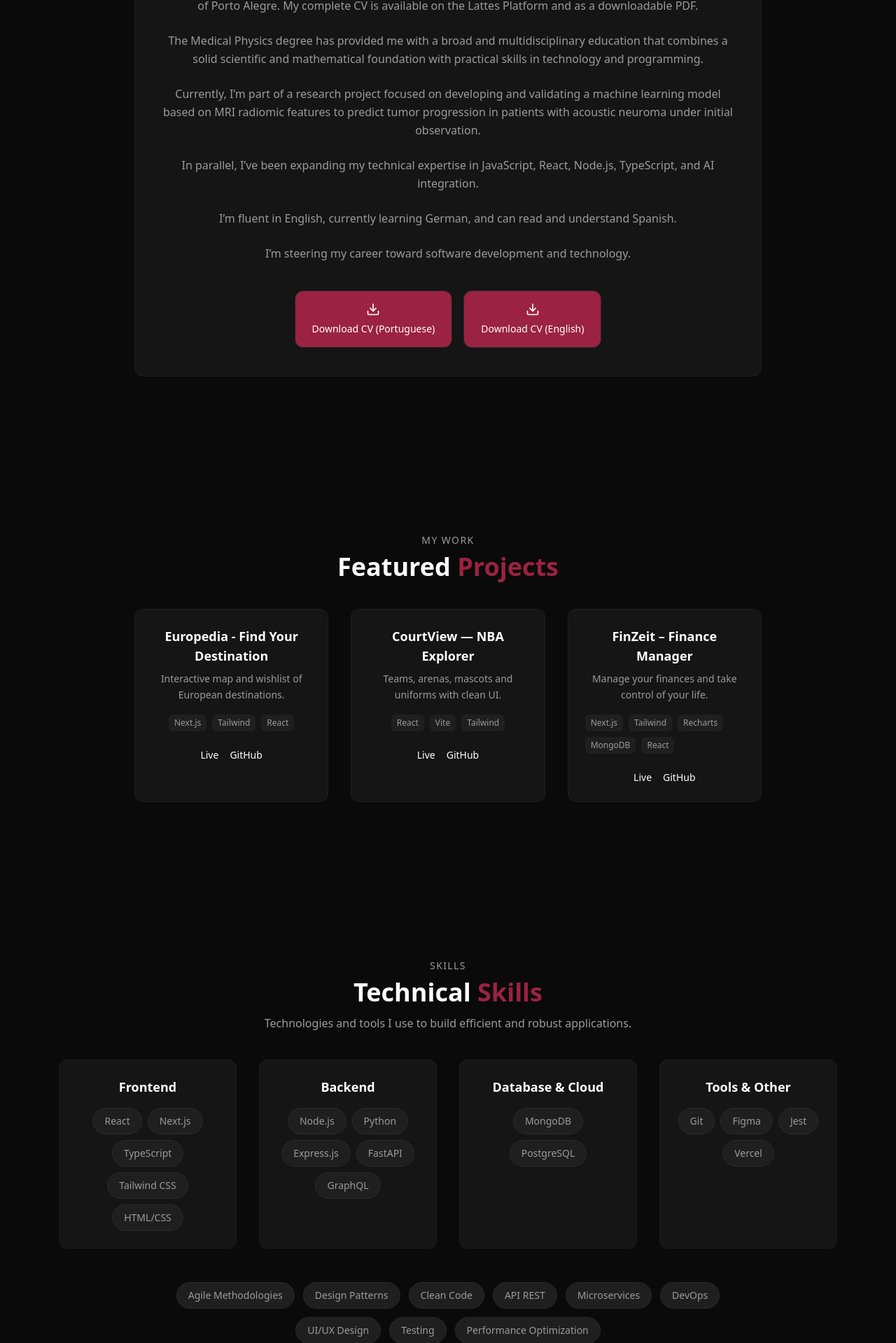
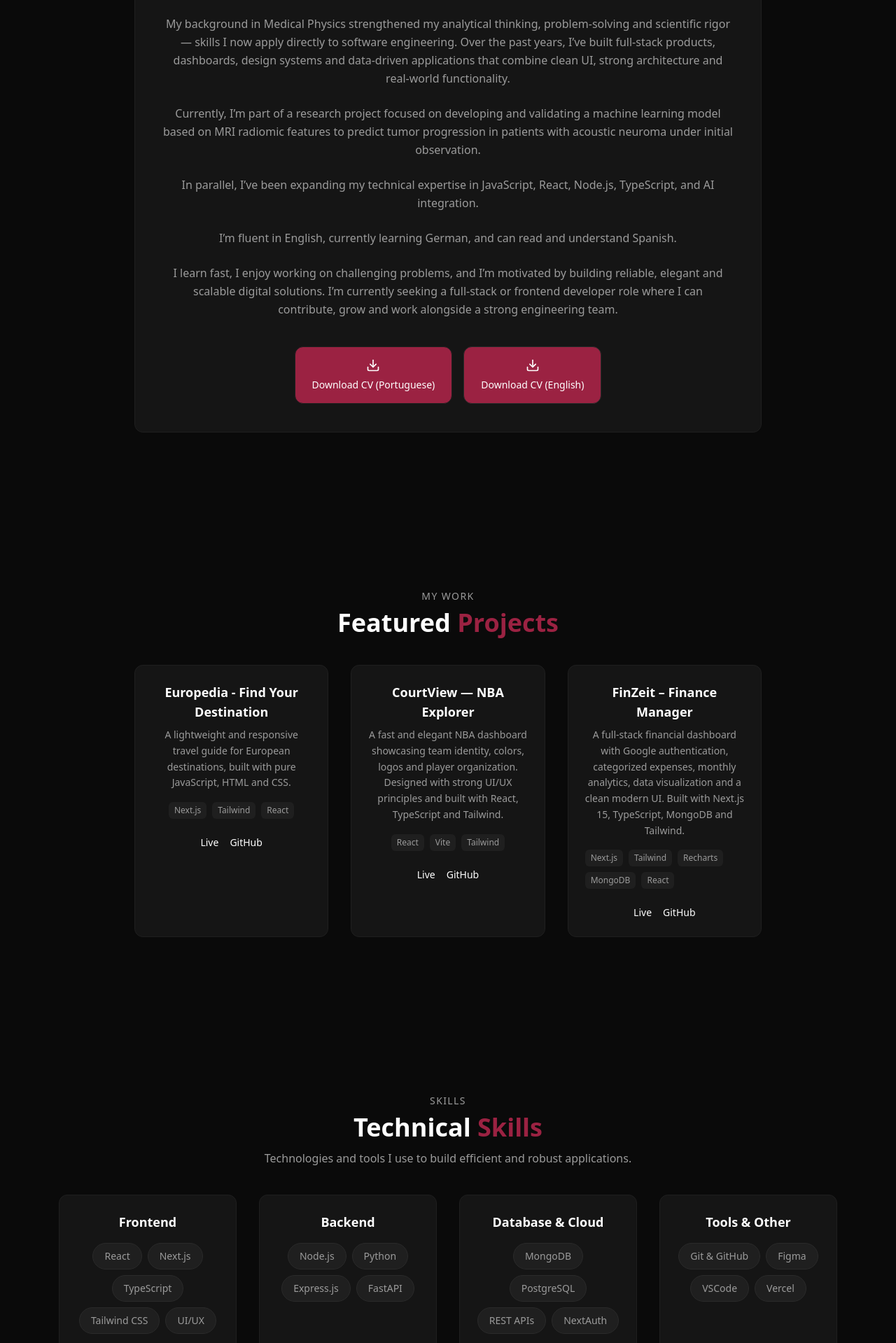
Before and after one commit to felipebborges2/portfolio-felipe, a Next.js app: page / in a window 1280 px wide. Shown: the part 878-2797 px from the top of the page at 70% size. Built offline with nearby package versions, Linux system fonts and the light colour scheme.

Commit message:
skills, hero and multiple changes

```diff
--- a/src/components/sections/Skills.tsx
+++ b/src/components/sections/Skills.tsx
@@ -11,35 +11,30 @@ export default function Skills() {
     {
       title: t("skills.groups.frontend"),
       color: "text-[#9b2242]",
-      skills: ["React", "Next.js", "TypeScript", "Tailwind CSS", "HTML/CSS"],
+      skills: ["React", "Next.js", "TypeScript", "Tailwind CSS", "UI/UX"],
     },
     {
       title: t("skills.groups.backend"),
       color: "text-[#9b2242]",
-      skills: ["Node.js", "Python", "Express.js", "FastAPI", "GraphQL"],
+      skills: ["Node.js", "Python", "Express.js", "FastAPI"],
     },
     {
       title: t("skills.groups.dbcloud"),
       color: "text-[#9b2242]",
-      skills: ["MongoDB", "PostgreSQL"],
+      skills: ["MongoDB", "PostgreSQL", "REST APIs", "NextAuth"],
     },
     {
       title: t("skills.groups.tools"),
       color: "text-[#9b2242]",
-      skills: ["Git", "Figma", "Jest", "Vercel"],
+      skills: ["Git & GitHub", "Figma", "VSCode", "Vercel"],
     },
   ];
 
   const extraSkills = [
-    "Agile Methodologies",
-    "Design Patterns",
-    "Clean Code",
-    "API REST",
-    "Microservices",
-    "DevOps",
-    "UI/UX Design",
-    "Testing",
-    "Performance Optimization",
+    "Responsive Design",
+    "API Integration",
+    "Componentization",
+    "State Management"
   ];
 
   return (
--- a/src/i18n/translations.ts
+++ b/src/i18n/translations.ts
@@ -17,7 +17,7 @@ export const translations = {
     hero: {
       title: "Hi, I’m Felipe Borges",
       subtitle:
-        "Medical Physics Student & Full Stack Developer — combining scientific precision and engineering creativity to build intelligent, elegant, and data-driven digital solutions.",
+        "Medical Physics Student & Full Stack Developer — building modern, fast and elegant applications with Next.js, TypeScript and clean UI.",
       ctaContact: "Contact Me",
       ctaProjects: "View Projects",
     },
@@ -25,11 +25,11 @@ export const translations = {
     about: {
       heading: "About",
       p1: "I’m Felipe Borges, a 23-year-old Medical Physics student at UFCSPA — Federal University of Health Sciences of Porto Alegre. My complete CV is available on the Lattes Platform and as a downloadable PDF.",
-      p2: "The Medical Physics degree has provided me with a broad and multidisciplinary education that combines a solid scientific and mathematical foundation with practical skills in technology and programming.",
+      p2: "My background in Medical Physics strengthened my analytical thinking, problem-solving and scientific rigor — skills I now apply directly to software engineering. Over the past years, I’ve built full-stack products, dashboards, design systems and data-driven applications that combine clean UI, strong architecture and real-world functionality.",
       p3: "Currently, I’m part of a research project focused on developing and validating a machine learning model based on MRI radiomic features to predict tumor progression in patients with acoustic neuroma under initial observation.",
       p4: "In parallel, I’ve been expanding my technical expertise in JavaScript, React, Node.js, TypeScript, and AI integration.",
       p5: "I’m fluent in English, currently learning German, and can read and understand Spanish.",
-      p6: "I’m steering my career toward software development and technology.",
+      p6: "I learn fast, I enjoy working on challenging problems, and I’m motivated by building reliable, elegant and scalable digital solutions. I’m currently seeking a full-stack or frontend developer role where I can contribute, grow and work alongside a strong engineering team.",
       cvPt: "Download CV (Portuguese)",
       cvEn: "Download CV (English)",
     },
@@ -42,11 +42,11 @@ export const translations = {
       live: "Live",
       github: "GitHub",
       europediaDesc:
-        "Interactive map and wishlist of European destinations.",
+        "A lightweight and responsive travel guide for European destinations, built with pure JavaScript, HTML and CSS.",
       courtviewDesc:
-        "Teams, arenas, mascots and uniforms with clean UI.",
+        "A fast and elegant NBA dashboard showcasing team identity, colors, logos and player organization. Designed with strong UI/UX principles and built with React, TypeScript and Tailwind.",
       finzeitDesc:
-        "Manage your finances and take control of your life.",
+        "A full-stack financial dashboard with Google authentication, categorized expenses, monthly analytics, data visualization and a clean modern UI. Built with Next.js 15, TypeScript, MongoDB and Tailwind.",
     },
 
     // 🔹 SKILLS
@@ -71,9 +71,9 @@ export const translations = {
       highlight: "Languages",
       list: {
         pt: { name: "Portuguese", level: "Native" },
-        en: { name: "English", level: "Proficient (C2)" },
-        es: { name: "Spanish", level: "Intermediate (B1)" },
-        de: { name: "German", level: "Beginner (A1)" },
+        en: { name: "English", level: "Proficient" },
+        es: { name: "Spanish", level: "Intermediate" },
+        de: { name: "German", level: "Beginner" },
       },
     },
 
@@ -109,7 +109,7 @@ export const translations = {
     contact: {
       heading: "Get in Touch",
       title: "Let's Connect",
-      p: "I’m always open to new opportunities, collaborations, and meaningful conversations.",
+      p: "Open to remote, hybrid or on-site opportunities — internship, junior or full-stack positions.",
       email: "Email",
       whatsapp: "WhatsApp",
       location: "Location",
@@ -136,22 +136,22 @@ export const translations = {
     hero: {
       title: "Olá, eu sou Felipe Borges",
       subtitle:
-        "Graduando em Física Médica e Desenvolvedor Full Stack — unindo precisão científica e criatividade de engenharia para construir soluções digitais elegantes, inteligentes e orientadas por dados.",
+        "Graduando em Física Médica e Desenvolvedor Full Stack — Criando aplicações modernas, rápidas e elegantes com Next.js, TypeScript e uma interface de usuário limpa.",
       ctaContact: "Fale Comigo",
       ctaProjects: "Ver Projetos",
     },
     // 🔹 ABOUT
     about: {
       heading: "Sobre",
-      p1: "Tenho 23 anos e curso Física Médica na UFCSPA — Universidade Federal de Ciências da Saúde de Porto Alegre.",
-      p2: "A graduação em Física Médica me proporcionou uma formação ampla e multidisciplinar...",
-      p3: "Atualmente, faço parte de um projeto de pesquisa voltado ao desenvolvimento e validação de um modelo de machine learning...",
-      p4: "Paralelamente, venho me aprofundando em JavaScript, React, Node, TypeScript e integração com IA.",
-      p5: "Sou fluente em inglês, estou aprendendo alemão e compreendo bem espanhol.",
-      p6: "Busco direcionar minha carreira para a área de desenvolvimento e tecnologia.",
-      cvPt: "Baixar Currículo (Português)",
-      cvEn: "Baixar Currículo (Inglês)",
-    },
+p1: "Sou Felipe Borges, um estudante de Física Médica de 23 anos da UFCSPA — Universidade Federal de Ciências da Saúde de Porto Alegre. Meu currículo completo está disponível na Plataforma Lattes e como um PDF para download.",
+p2: "Minha formação em Física Médica fortaleceu meu pensamento analítico, minha capacidade de resolução de problemas e meu rigor científico — habilidades que agora aplico diretamente à engenharia de software. Nos últimos anos, desenvolvi produtos full-stack, dashboards, sistemas de design e aplicativos orientados a dados que combinam interfaces de usuário limpas, arquitetura robusta e funcionalidades práticas.",
+p3: "Atualmente, participo de um projeto de pesquisa focado no desenvolvimento e validação de um modelo de aprendizado de máquina baseado em características radiômicas de ressonância magnética para prever a progressão tumoral em pacientes com neurinoma do acústico em observação inicial.",
+p4: "Paralelamente, tenho expandido minha expertise técnica em JavaScript, React, Node.js, TypeScript e integração de IA.",
+p5: "Sou fluente em inglês, estou aprendendo alemão e consigo ler e entender Espanhol.",
+p6: "Aprendo rápido, gosto de trabalhar em problemas desafiadores e sou motivado por construir soluções digitais confiáveis, elegantes e escaláveis. Atualmente, estou buscando uma vaga de desenvolvedor full-stack ou frontend onde eu possa contribuir, crescer e trabalhar ao lado de uma equipe de engenharia sólida.",
+cvPt: "Baixar CV (Português)",
+cvEn: "Baixar CV (Inglês)",
+},
 
     // 🔹 PROJECTS
     projects: {
@@ -161,9 +161,11 @@ export const translations = {
       live: "Ver Online",
       github: "GitHub",
       europediaDesc:
-        "Mapa interativo e lista de desejos de destinos da Europa.",
+        "Um guia de viagens leve e responsivo para destinos europeus, desenvolvido com JavaScript, HTML e CSS puros.",
       courtviewDesc:
-        "Times, arenas, mascotes e uniformes em uma interface limpa.",
+        "Um painel de controle da NBA rápido e elegante que exibe a identidade da equipe, cores, logotipos e organização dos jogadores. Projetado com sólidos princípios de UI/UX e construído com React, TypeScript e Tailwind.",
+      finzeitDesc:
+      "Um painel financeiro completo com autenticação do Google, despesas categorizadas, análises mensais, visualização de dados e uma interface de usuário moderna e intuitiva. Desenvolvido com Next.js 15, TypeScript, MongoDB e Tailwind.",
     },
 
     // 🔹 SKILLS
@@ -188,9 +190,9 @@ export const translations = {
       highlight: "Faladas",
       list: {
         pt: { name: "Português", level: "Nativo" },
-        en: { name: "Inglês", level: "Proficiente (C2)" },
-        es: { name: "Espanhol", level: "Intermediário (B1)" },
-        de: { name: "Alemão", level: "Iniciante (A1)" },
+        en: { name: "Inglês", level: "Proficiente" },
+        es: { name: "Espanhol", level: "Intermediário" },
+        de: { name: "Alemão", level: "Iniciante" },
       },
     },
 
@@ -226,7 +228,7 @@ export const translations = {
     contact: {
       heading: "Entre em Contato",
       title: "Vamos Conversar",
-      p: "Estou aberto a novas oportunidades, colaborações e boas conversas. Fale comigo — vou responder o quanto antes.",
+      p: "Aberto a oportunidades remotas, híbridas ou presenciais — estágios, vagas para desenvolvedores júnior ou full-stack.",
       email: "Email",
       whatsapp: "WhatsApp",
       location: "Localização",
```
